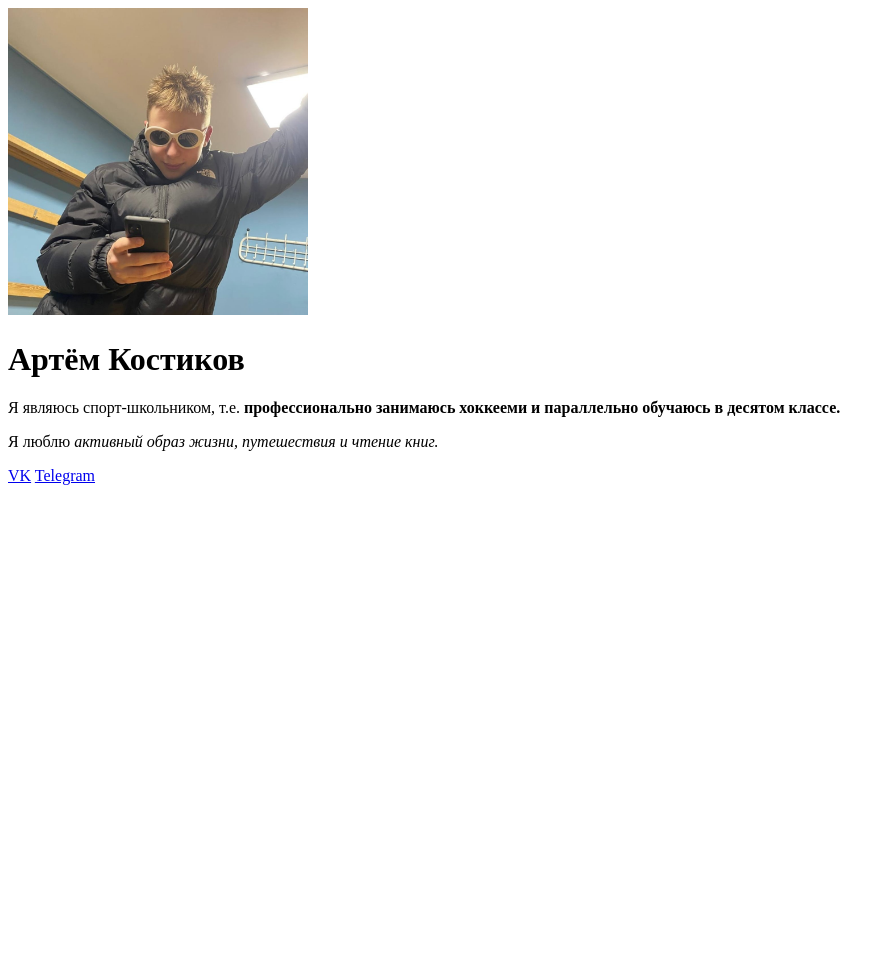
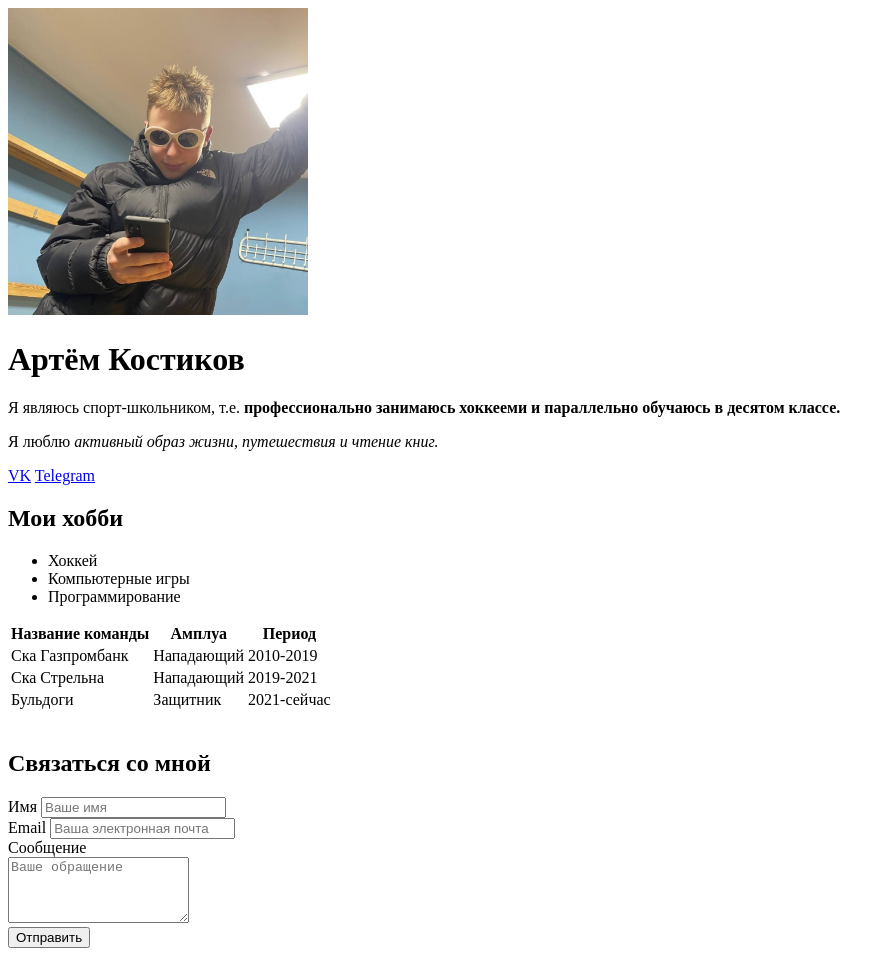
Before and after one commit to S0m9one/resume, a plain HTML site: page index.html in a window 1280 px wide. Shown: the whole page, without its empty margins (0-895 px from the left). Before the commit the page ends 800 px from the top, so only its background shows below. Drawn offline with Linux system fonts and the light colour scheme.

Commit message:
Update index.html

```diff
--- a/index.html
+++ b/index.html
@@ -14,5 +14,75 @@
     <p>Я являюсь спорт-школьником, т.е. <strong> профессионально занимаюсь хоккееми и параллельно обучаюсь в десятом классе.</strong> </p>
     <p>Я люблю <em> активный образ жизни, путешествия и чтение книг.</em></p>
     <a href="https://vk.com/s0m9one">VK</a> <a href="https://web.telegram.org/k/#@S0m9one">Telegram</a>
+    <h2>Мои хобби</h2>
+<ul>
+    <li>Хоккей</li>
+    <li>Компьютерные игры</li>
+    <li>Программирование</li>
+</ul>
+<table>
+
+        <thead>
+            <tr>
+            <th>Название команды </th>
+            <th>Амплуа</th>
+            <th>Период</th>
+        </tr>
+        </thead>
+        <tbody>
+           <tr>
+            <td>Ска Газпромбанк</td>
+            <td>Нападающий</td>
+            <td>2010-2019</td>
+        </tr>
+        <tr>
+            <td>Ска Стрельна</td>
+            <td>Нападающий</td>
+            <td>2019-2021</td>
+        </tr>
+        <tr>
+            <td>Бульдоги</td>
+            <td>Защитник</td>
+            <td>2021-сейчас</td>
+        </tr>
+        </tbody>
+
+</table>
+<br>
+<h2>Связаться со мной</h2>
+<form>
+  <div>
+    <label for="text">Имя</label>
+  <input type="text" id="text" placeholder="Ваше имя">
+</div>
+
+ <div>
+  <label for="email">Email</label>
+  <input type="email" id="email"placeholder="Ваша электронная почта">
+</div>
+
+<div>
+    <label for="message">Сообщение</label>
+    <br>
+    <textarea name="message" id="message" cols="20" rows="4"placeholder="Ваше обращение"></textarea>
+
+  </div>
+
+  <div>
+   <button value="submit">Отправить</button>
+  </div>
+
+
+
+
+</form>
+
+
+
+
+
+
 </body>
 </html>
+</body>
+</html>
```
